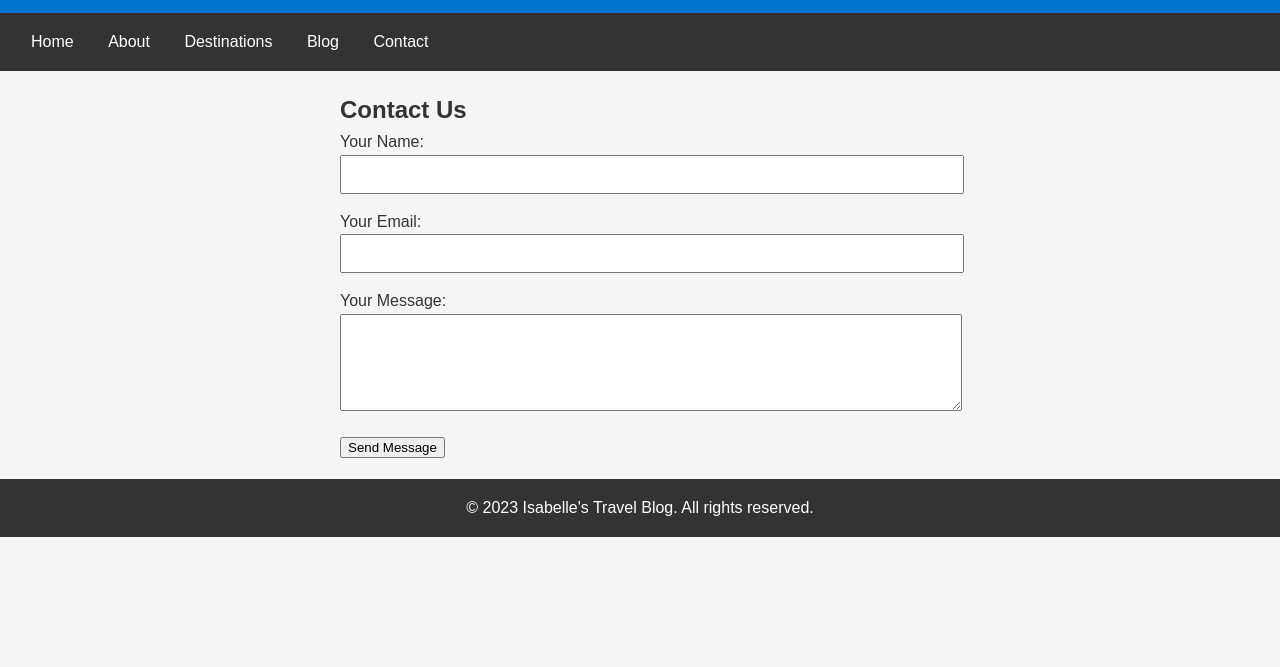
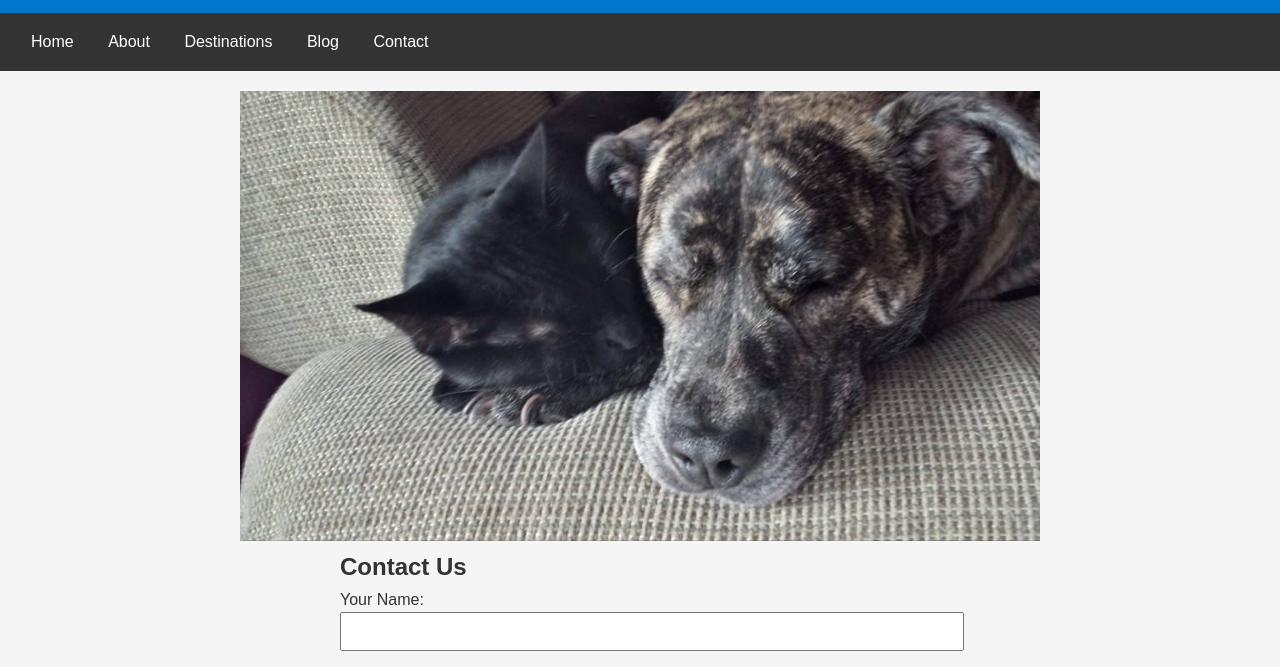
Before and after one commit to knarreau/knarreau.github.io, a plain HTML site: page contact.html in a window 1280 px wide. Shown: the part 70-737 px from the top of the page. Drawn offline with Linux system fonts and the light colour scheme.

Commit message:
Update contact.html

```diff
--- a/contact.html
+++ b/contact.html
@@ -24,6 +24,8 @@
 
     <div class="container">
 
+        <img class="featured-image" src="NapTime.jpg" alt="Featured Image">
+
         <section class="contact-form">
             <h2>Contact Us</h2>
             <form action="process-form.php" method="post">
```
